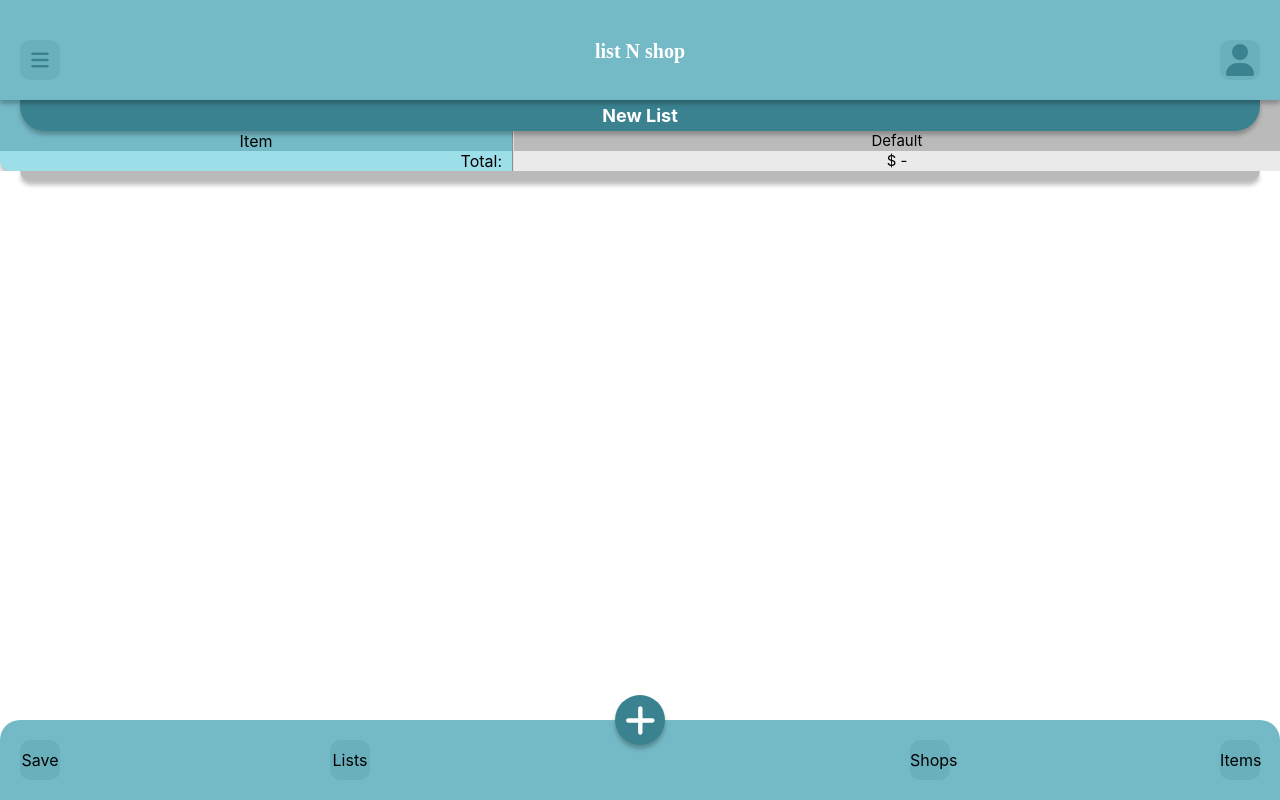
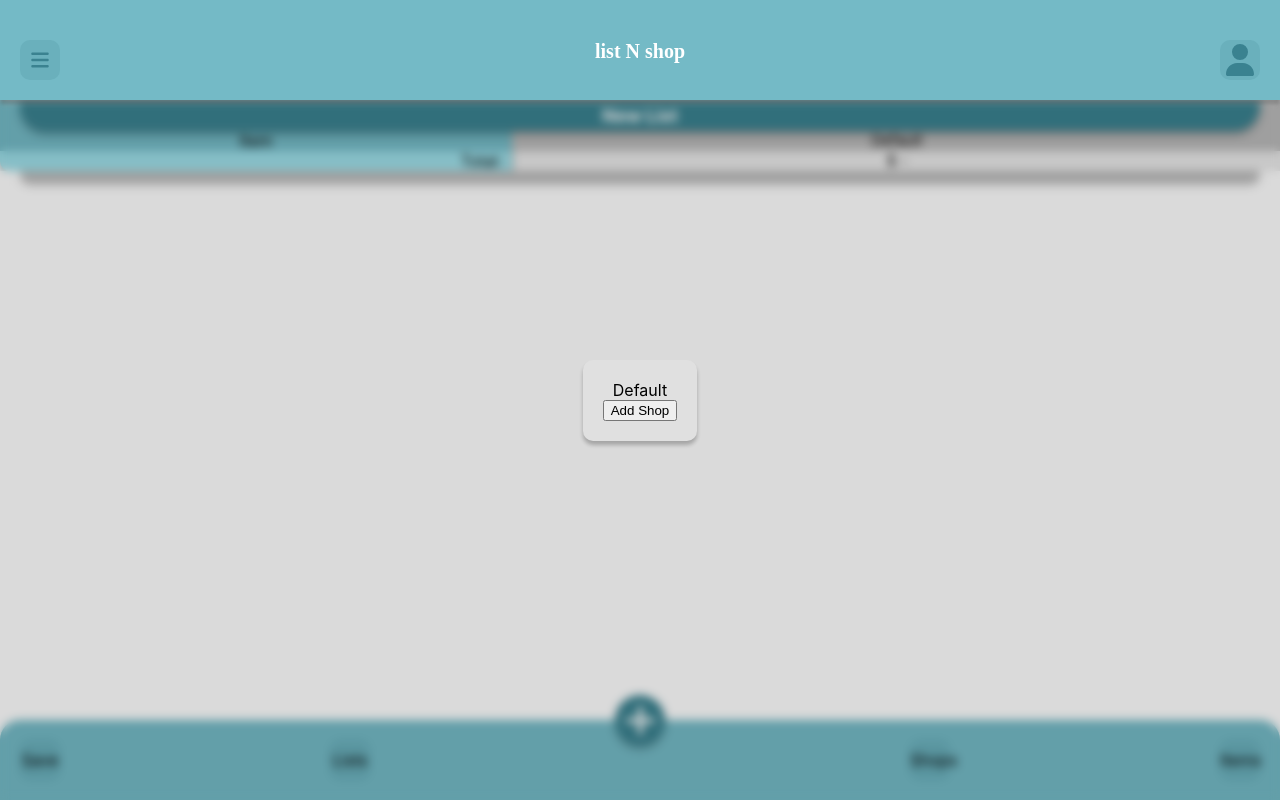
Before and after one commit to Retky/ListNShop, a React (Create React App) app in the folder client/: page / in a window 1280 px wide. Built offline with nearby package versions, Linux system fonts and the light colour scheme; a web font is replaced by a local one.

Commit message:
Add 'shops' list & display

```diff
--- a/client/src/components/styles/home.scss
+++ b/client/src/components/styles/home.scss
@@ -238,3 +238,25 @@ footer {
   align-items: center;
   z-index: 7;
 }
+
+.shopListContainer {
+  position: fixed;
+  top: 0;
+  background-color: #00000025;
+  backdrop-filter: blur(5px);
+  width: 100vw;
+  height: 100vh;
+  justify-content: center;
+  align-items: center;
+  z-index: 7;
+}
+
+.shopList {
+  background-color: #e0e0e0;
+  border-radius: 10px;
+  box-shadow: 0px 4px 4px rgba(0, 0, 0, 0.25);
+  display: flex;
+  flex-direction: column;
+  align-items: center;
+  padding: 20px;
+}
--- a/client/src/pages/home.jsx
+++ b/client/src/pages/home.jsx
@@ -18,6 +18,7 @@ const Home = () => {
   const total = {};
   const bestPrices = {};
   const [showForm, setShowForm] = useState(false);
+  const [showShops, setShowShops] = useState(true);
 
   useEffect(() => {
     dispatch(fetchLocalLists());
@@ -82,6 +83,8 @@ const Home = () => {
     e.target.reset();
     setShowForm(false);
   };
+  const handleAddShop = () => {
+  };
 
   const getBestShop = () => {
     if (Object.keys(bestPrices).length === 0) return null;
@@ -124,10 +127,13 @@ const Home = () => {
     </div>
   );
   const shopsList = (
-    <div className="shopCol">
-      {shops.map((shop) => (
-        <div key={`shop-${shop.id}`} className="price">{shop.name}</div>
-      ))}
+    <div className="shopListContainer" style={showShops ? { display: 'flex' } : { display: 'none' }}>
+      <ul className="shopList">
+        {shops.map((shop) => (
+          <div key={`shop-${shop.id}`} className="price">{shop.name}</div>
+        ))}
+        <button className="addShopButton" onClick={handleAddShop}>Add Shop</button>
+      </ul>
     </div>
   );
   const page = (
@@ -241,6 +247,7 @@ const Home = () => {
         </div>
       </div>
       {itemForm}
+      {shopsList}
       <footer>
         <div className='button'>Save</div>
         <div className='button'>Lists</div>
```
